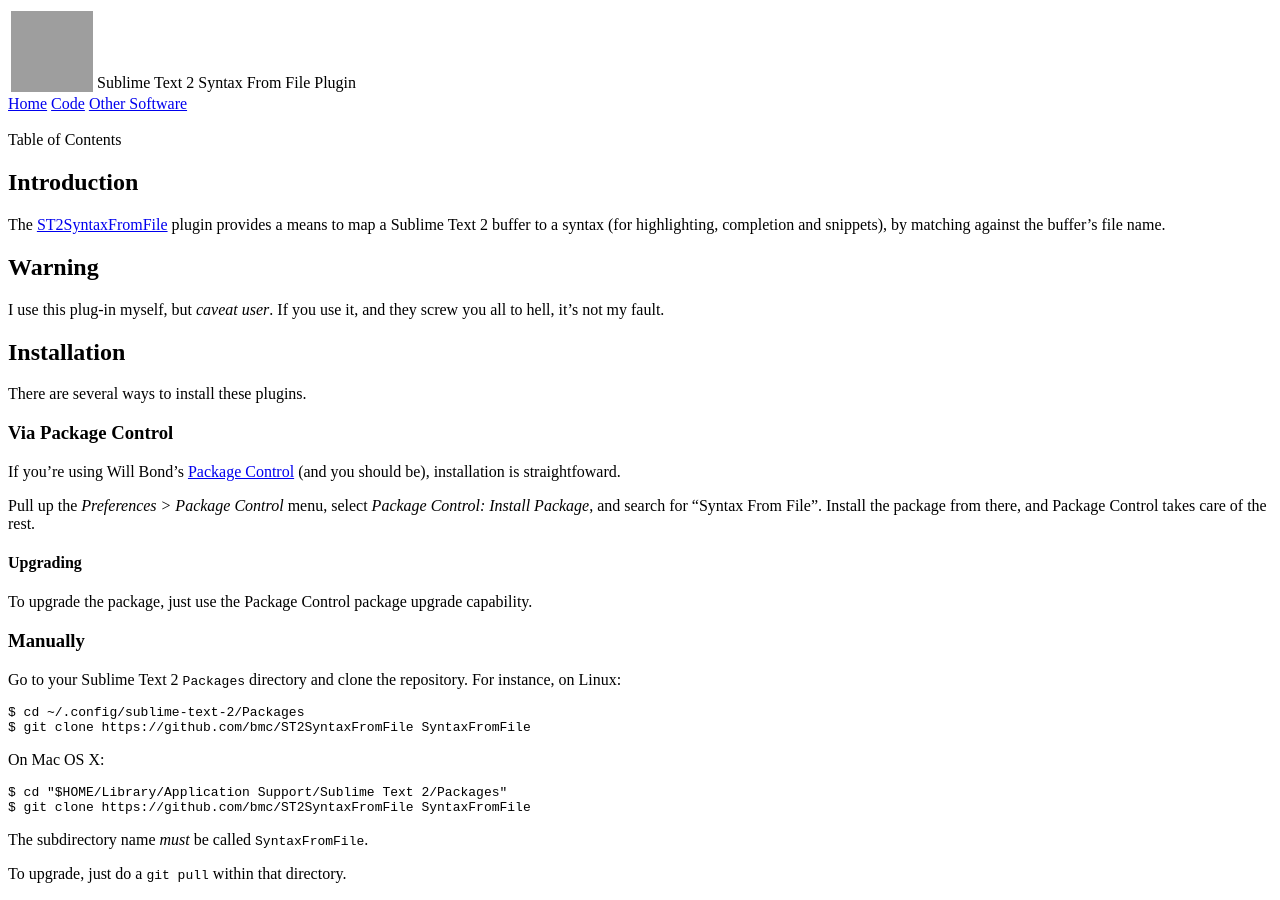
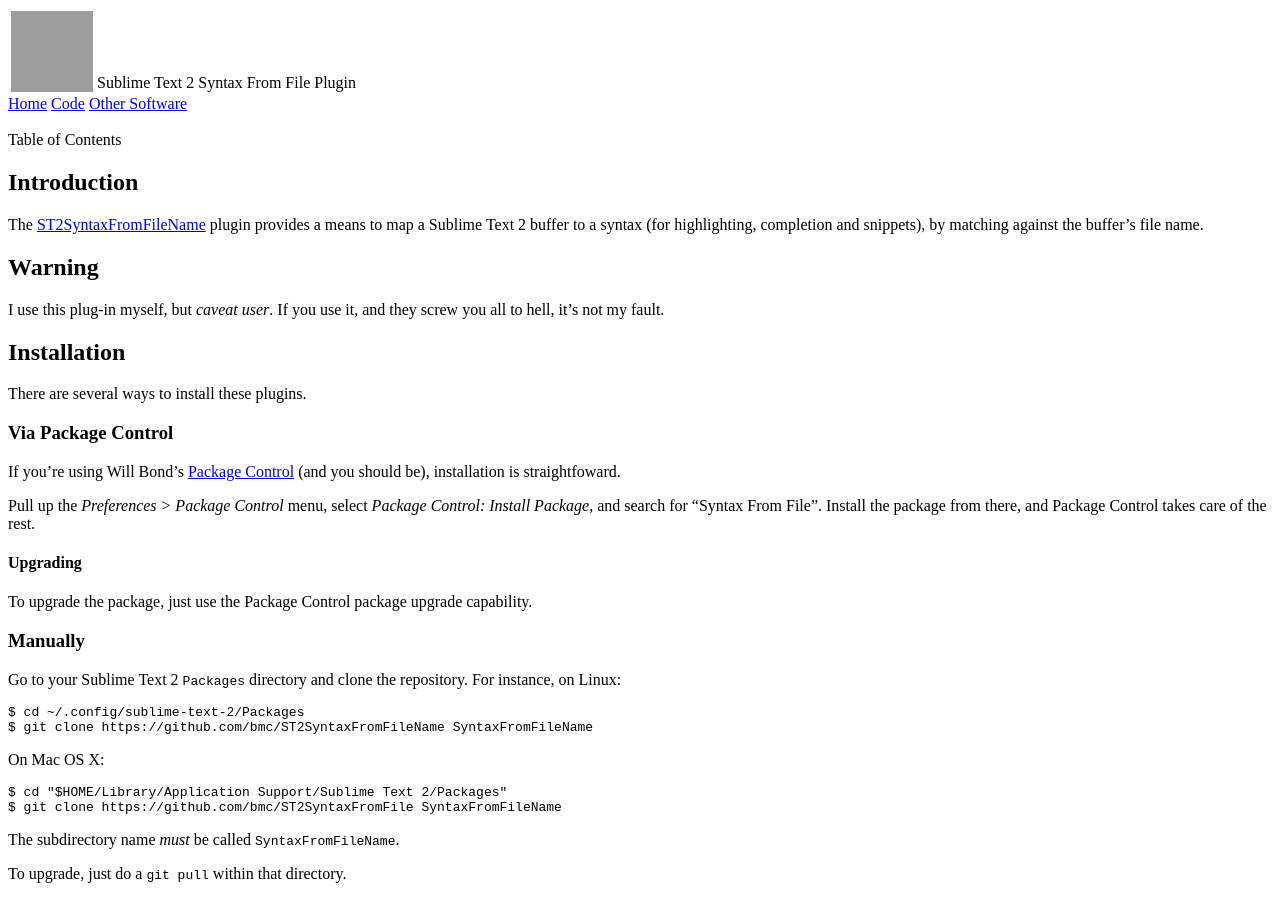
Before and after one commit to bmc/ST2SyntaxFromFileName, a Jekyll site: the page built from index.md, in a window 1280 px wide and 900 px high. Built offline with Jekyll 4.4.1, drawn with Linux system fonts in a browser that asks for light colours.

Commit message:
Updated name

```diff
--- a/index.md
+++ b/index.md
@@ -5,13 +5,13 @@
 
 ## Introduction
 
-The [ST2SyntaxFromFile][] plugin provides a means to map a Sublime Text 2
+The [ST2SyntaxFromFileName][] plugin provides a means to map a Sublime Text 2
 buffer to a syntax (for highlighting, completion and snippets), by matching
 against the buffer's file name.
 
 [GNU Emacs]: http://www.gnu.org/s/emacs/
 [Sublime Text 2]: http://www.sublimetext.com/2
-[ST2SyntaxFromFile]: https://github.com/bmc/ST2SyntaxFromFile
+[ST2SyntaxFromFileName]: https://github.com/bmc/ST2SyntaxFromFileName
 
 ## Warning
 
@@ -45,14 +45,14 @@
 For instance, on Linux:
 
     $ cd ~/.config/sublime-text-2/Packages
-    $ git clone https://github.com/bmc/ST2SyntaxFromFile SyntaxFromFile
+    $ git clone https://github.com/bmc/ST2SyntaxFromFileName SyntaxFromFileName
 
 On Mac OS X:
 
     $ cd "$HOME/Library/Application Support/Sublime Text 2/Packages"
-    $ git clone https://github.com/bmc/ST2SyntaxFromFile SyntaxFromFile
+    $ git clone https://github.com/bmc/ST2SyntaxFromFile SyntaxFromFileName
 
-The subdirectory name _must_ be called `SyntaxFromFile`.
+The subdirectory name _must_ be called `SyntaxFromFileName`.
 
 To upgrade, just do a `git pull` within that directory.
 
```
